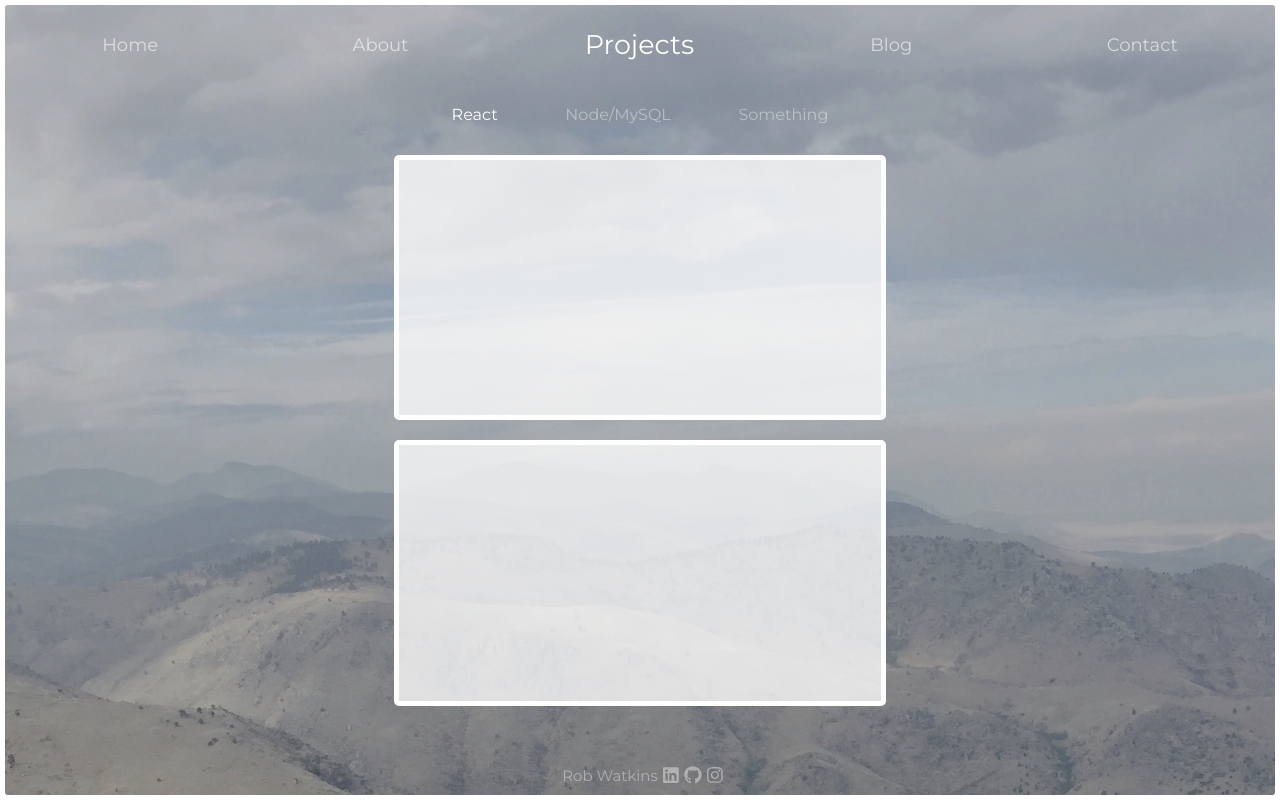
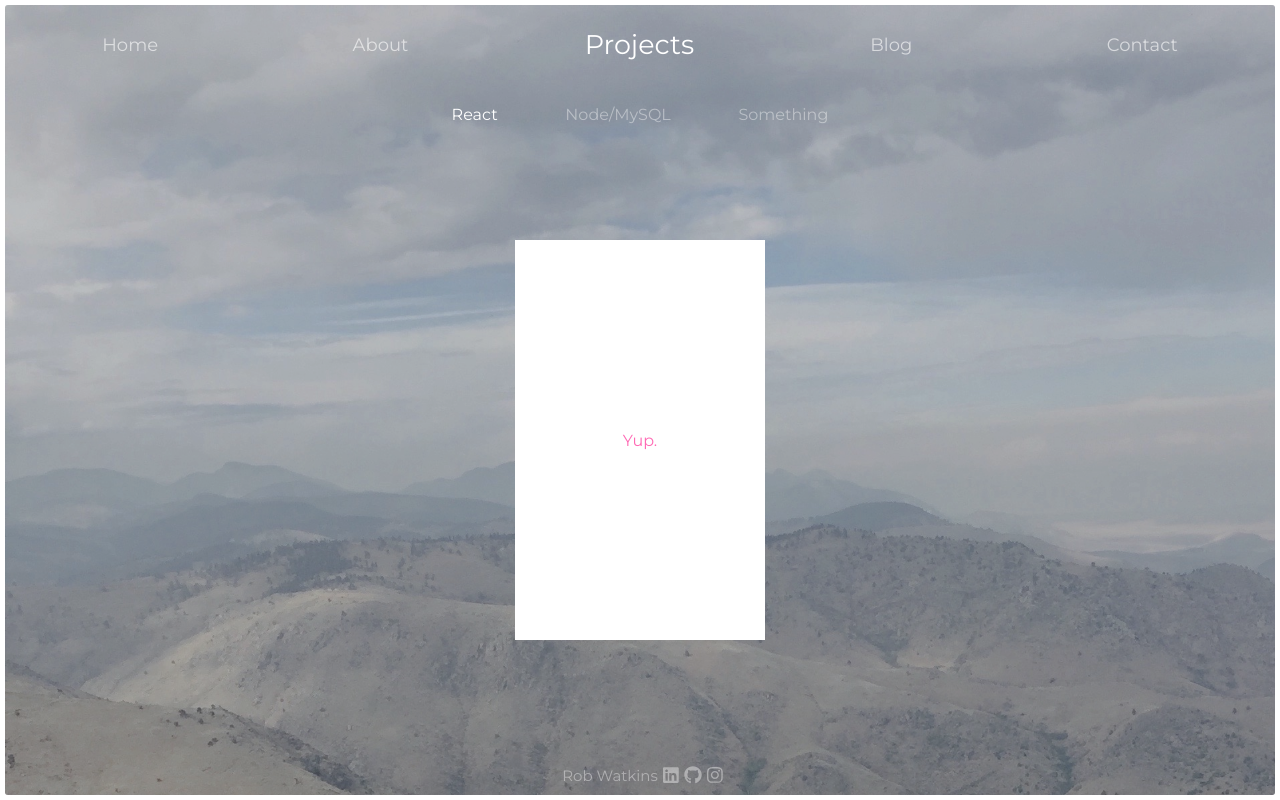
Before and after one commit to robpwatkins/robpwatkins, a React (Create React App) app: page /projects in a window 1280 px wide. Built offline with nearby package versions, Linux system fonts and the light colour scheme.

Commit message:
ladies and gentlemen, we got a modal

```diff
--- /dev/null
+++ b/src/components/ProjectModal.js
@@ -0,0 +1,77 @@
+import React from 'react';
+import { makeStyles } from '@material-ui/core/styles';
+import Modal from '@material-ui/core/Modal';
+// import Backdrop from '@material-ui/core/Backdrop';
+// import Fade from '@material-ui/core/Fade';
+
+const useStyles = makeStyles(theme => ({
+  modal: {
+    display: 'flex',
+    alignItems: 'center',
+    justifyContent: 'center'
+  },
+  paper: {
+    display: 'flex',
+    flexDirection: 'column',
+    width: '75vw',
+    height: '75vh',
+    justifyContent: 'center',
+    alignItems: 'center',
+    color: 'hotpink',
+    backgroundColor: theme.palette.background.paper,
+    // border: '2px solid #000',
+    boxShadow: theme.shadows[5],
+    padding: theme.spacing(2, 3, 4)
+  }
+}))
+
+const AnimatedModal = () => {
+  const classes = useStyles();
+  const [open, setOpen] = React.useState(false);
+
+  const handleOpen = () => {
+    setOpen(true);
+  }
+
+  const handleClose = () => {
+    setOpen(false);
+  }
+
+  return (
+    <div>
+      <div
+        onClick={handleOpen}
+        style={{
+          display: 'flex',
+          flexDirection: 'column',
+          width: '250px',
+          height: '400px',
+          justifyContent: 'center',
+          alignItems: 'center',
+          color: 'hotpink',
+          background: 'white'}}>
+            Yup.
+        </div>
+      <Modal
+        // aria-labelledby="transition-modal-title"
+        // aria-describedby="transition-modal-description"
+        className={classes.modal}
+        open={open}
+        onClose={handleClose}
+        // closeAfterTransition
+        // BackdropComponent={Backdrop}
+        // BackdropProps={{
+        //   timeout: 500,
+        // }}
+      >
+        {/* <Fade in={open}> */}
+          <div className={classes.paper}>
+            <h2>YUUUUUUUUP</h2>
+          </div>
+        {/* </Fade> */}
+      </Modal>
+    </div>
+  )
+}
+
+export default AnimatedModal;
--- a/src/components/Projects.css
+++ b/src/components/Projects.css
@@ -52,10 +52,6 @@
   border-radius: 5px;
 }
 
-.project3, .project4, .project5, .project6 {
-  display: none;
-}
-
 
 @media (min-width: 768px) {
   .projects-nav {
--- a/src/components/Projects.js
+++ b/src/components/Projects.js
@@ -1,5 +1,6 @@
 import React from 'react';
 import './Projects.css';
+import ProjectModal from './ProjectModal';
 
 const Projects = () => {
   return (
@@ -12,10 +13,7 @@ const Projects = () => {
         </ul>
       </div>
       <div className="projects-box">
-        <div className="project project1"></div>
-        <div className="project project2"></div>
-        <div className="project project3"></div>
-        <div className="project project4"></div>
+        <ProjectModal />
       </div>
     </div>
   )
```
Also changed, not shown: src/components/SimpleModal.js (added, +64 -0 lines).
